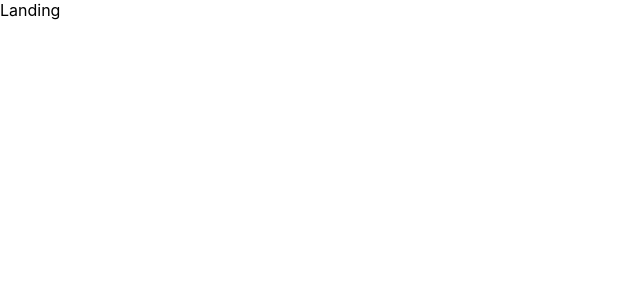
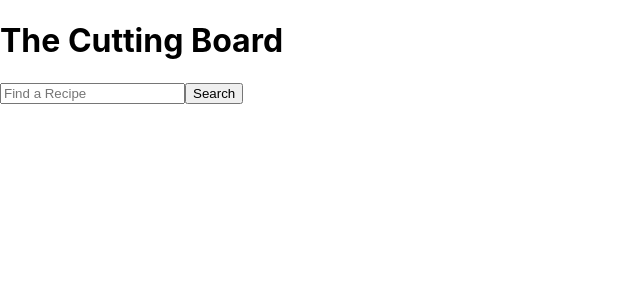
Before and after one commit to HamyK55/Recipie-Web-App, a React (Create React App) app: page / in a window 1280 px wide. Shown: the top 300 px of the page, without its empty margins (0-640 px from the left). Built offline with nearby package versions, Linux system fonts and the light colour scheme; a web font is replaced by a local one.

Commit message:
added button on landing page

```diff
--- a/src/screens/Landing.js
+++ b/src/screens/Landing.js
@@ -4,7 +4,22 @@ import {useNavigate } from 'react-router-dom';
 
 function Landing() {
   return (
-    <div>Landing</div>
+    <div class= 'landing-body'>
+      <div class='centered'>
+
+
+      <h1>The Cutting Board</h1>
+      <form>
+        <input class='search-input' type='search' placeholder='Find a Recipe'></input>
+        <button class='submit-btn' type='submit' >Search</button>
+
+
+      </form>
+
+      </div>
+
+
+    </div>
   )
 }
 
```
